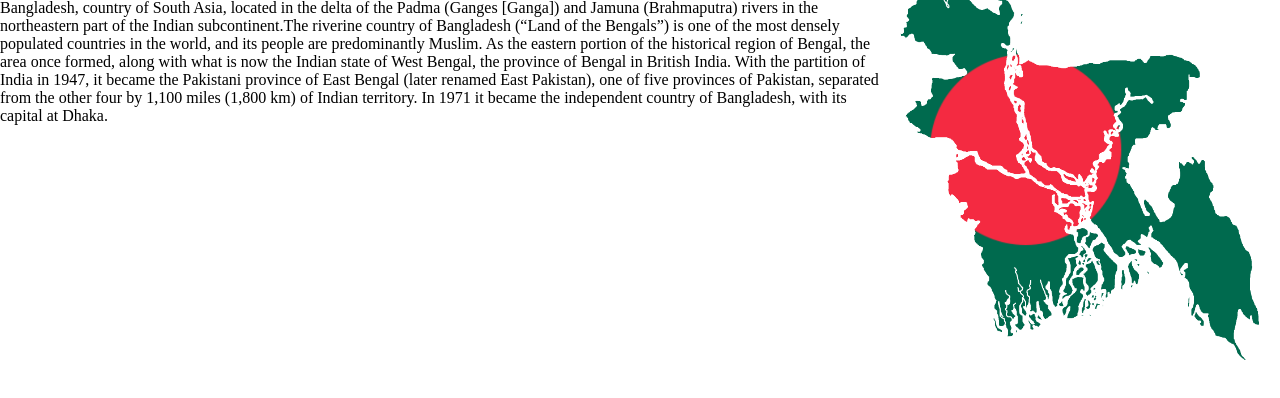
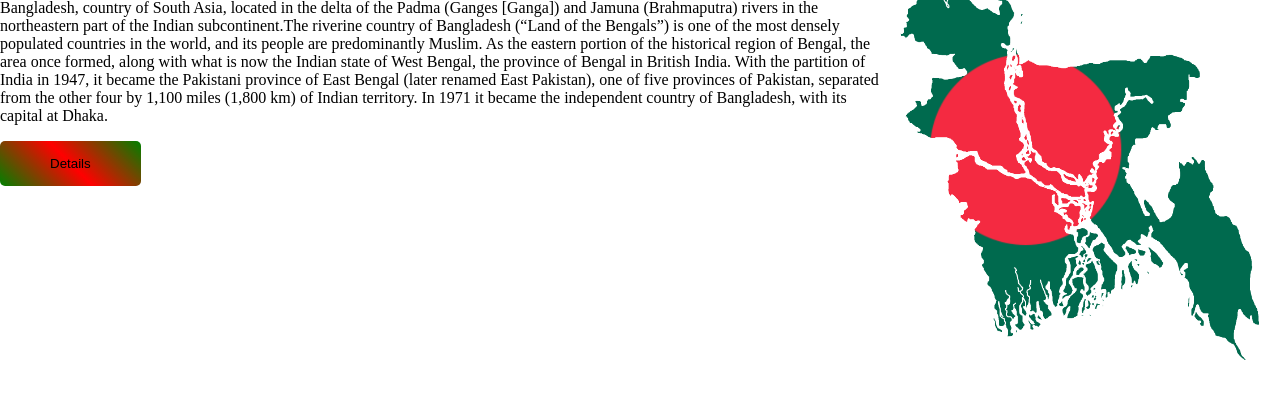
Before and after one commit to RAHUL573769/BangladeshUsingHtml, a plain HTML site: page index.html in a window 1280 px wide. Shown: the part 148-546 px from the top of the page. Drawn offline with Linux system fonts and the light colour scheme.

Commit message:
ffffffff commit

```diff
--- a/index.css
+++ b/index.css
@@ -10,6 +10,9 @@ body{
 .first-section{
 
     display: flex;
+    margin: 0 ;
+    /* border: 1px solid gray; */
+    margin: 0 auto;
 
 }
 .left-side{
@@ -20,3 +23,15 @@ body{
 main img{
     width: 400px;
 }
+.details-button{
+    padding: 15px 50px;
+    border: none;
+    border-radius: 5px;
+    background-image: linear-gradient(45deg,green,red,green);
+}
+
+.details-button:hover{
+    background: blue;
+    color: white;
+    cursor: pointer;
+}
--- a/index.html
+++ b/index.html
@@ -19,6 +19,8 @@
 <div class="left-side">
 <h1>Bangladesh</h1>
 <p>Bangladesh, country of South Asia, located in the delta of the Padma (Ganges [Ganga]) and Jamuna (Brahmaputra) rivers in the northeastern part of the Indian subcontinent.The riverine country of Bangladesh (“Land of the Bengals”) is one of the most densely populated countries in the world, and its people are predominantly Muslim. As the eastern portion of the historical region of Bengal, the area once formed, along with what is now the Indian state of West Bengal, the province of Bengal in British India. With the partition of India in 1947, it became the Pakistani province of East Bengal (later renamed East Pakistan), one of five provinces of Pakistan, separated from the other four by 1,100 miles (1,800 km) of Indian territory. In 1971 it became the independent country of Bangladesh, with its capital at Dhaka.</p>
+
+<button class="details-button">Details</button>
 </div>
 
 <img class="photo"src="image/map.png" alt="">
```
